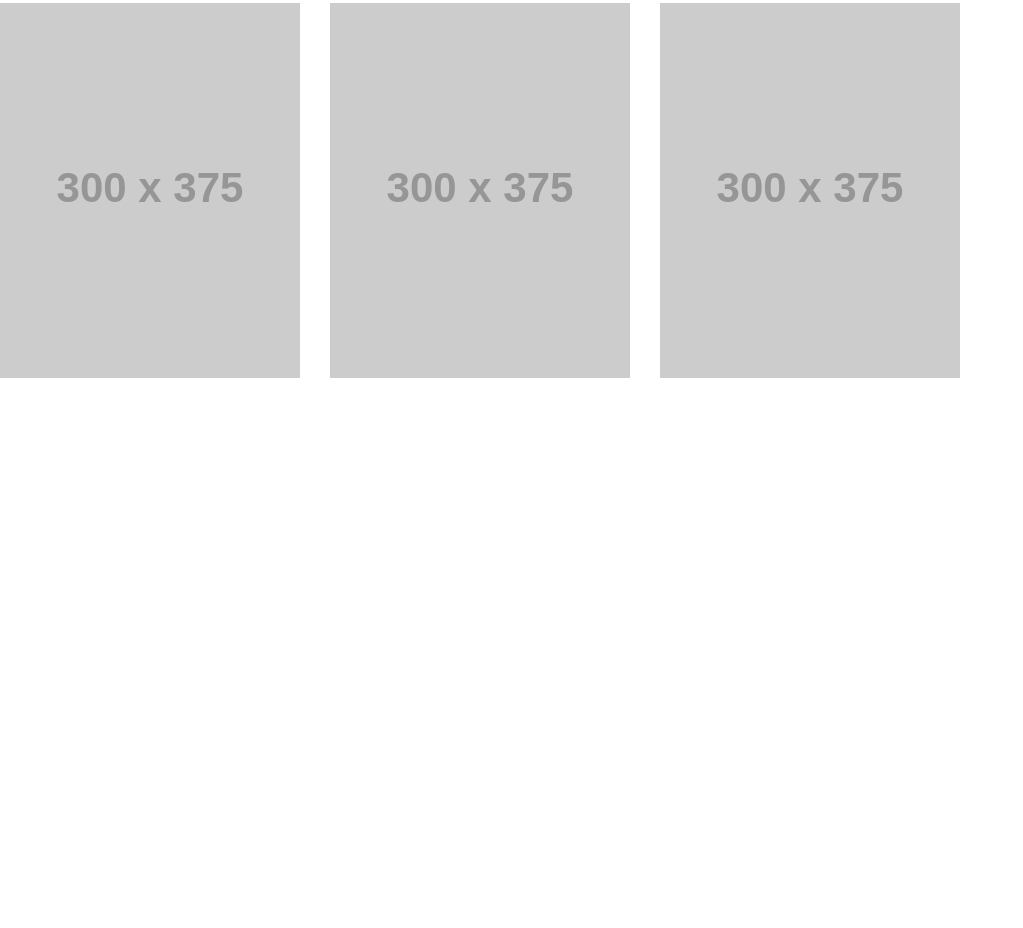
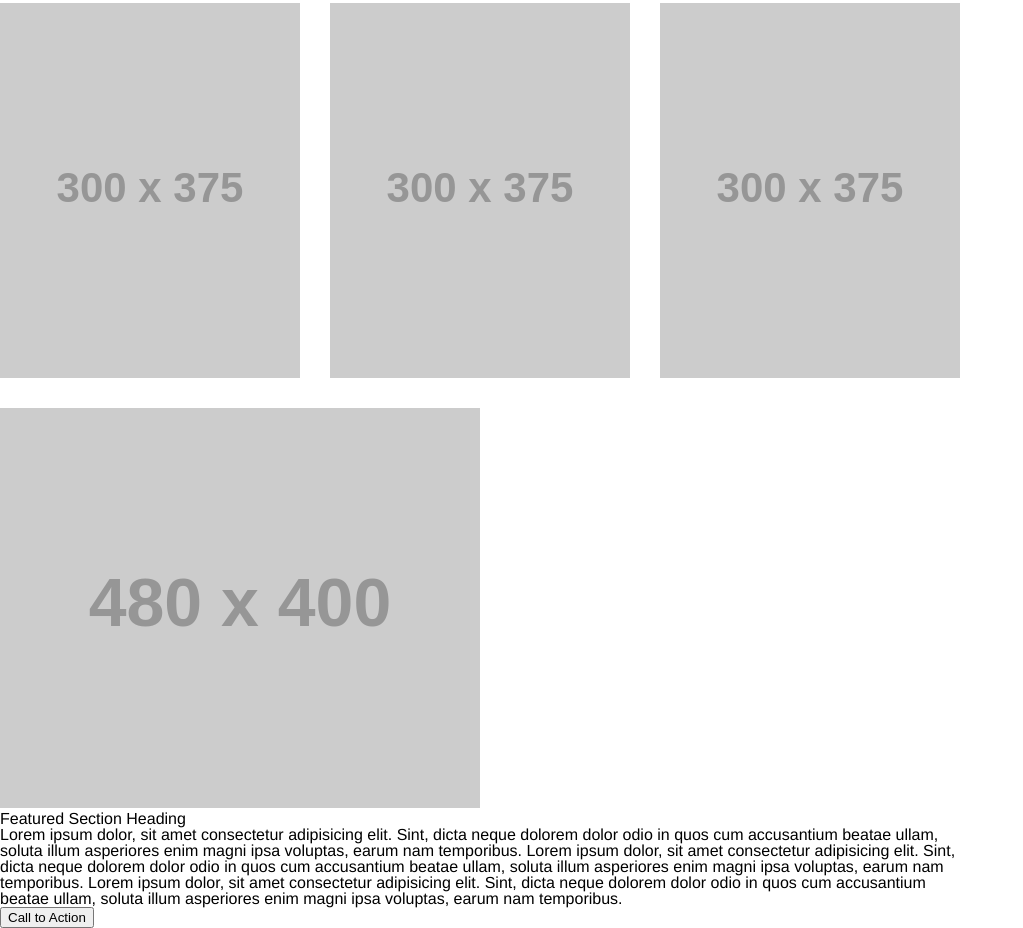
Before and after one commit to jroland415/thurs-wireframe, a plain HTML site: page index.html in a window 1280 px wide. Shown: the part 580-1508 px from the top of the page, without its empty margins (0-1023 px from the left). Before the commit the page ends 988 px from the top, so only its background shows below. Drawn offline with Linux system fonts and the light colour scheme; placeholder pictures from the web are drawn by us.

Commit message:
Updated html markup

```diff
--- a/index.html
+++ b/index.html
@@ -24,6 +24,12 @@
         <li><img src="https://placehold.it/300x375/000" alt=""></li>
         <li><img src="https://placehold.it/300x375/000" alt=""></li>
       </ul>
+      <section>
+        <img src="https://placehold.it/480x400" alt="">
+        <h2>Featured Section Heading</h2>
+        <p>Lorem ipsum dolor, sit amet consectetur adipisicing elit. Sint, dicta neque dolorem dolor odio in quos cum accusantium beatae ullam, soluta illum asperiores enim magni ipsa voluptas, earum nam temporibus. Lorem ipsum dolor, sit amet consectetur adipisicing elit. Sint, dicta neque dolorem dolor odio in quos cum accusantium beatae ullam, soluta illum asperiores enim magni ipsa voluptas, earum nam temporibus. Lorem ipsum dolor, sit amet consectetur adipisicing elit. Sint, dicta neque dolorem dolor odio in quos cum accusantium beatae ullam, soluta illum asperiores enim magni ipsa voluptas, earum nam temporibus.</p>
+        <button>Call to Action</button>
+      </section>
     </main>
     <footer></footer>
   </body>
```
Lines whose indentation alone changed are shown as unchanged.
